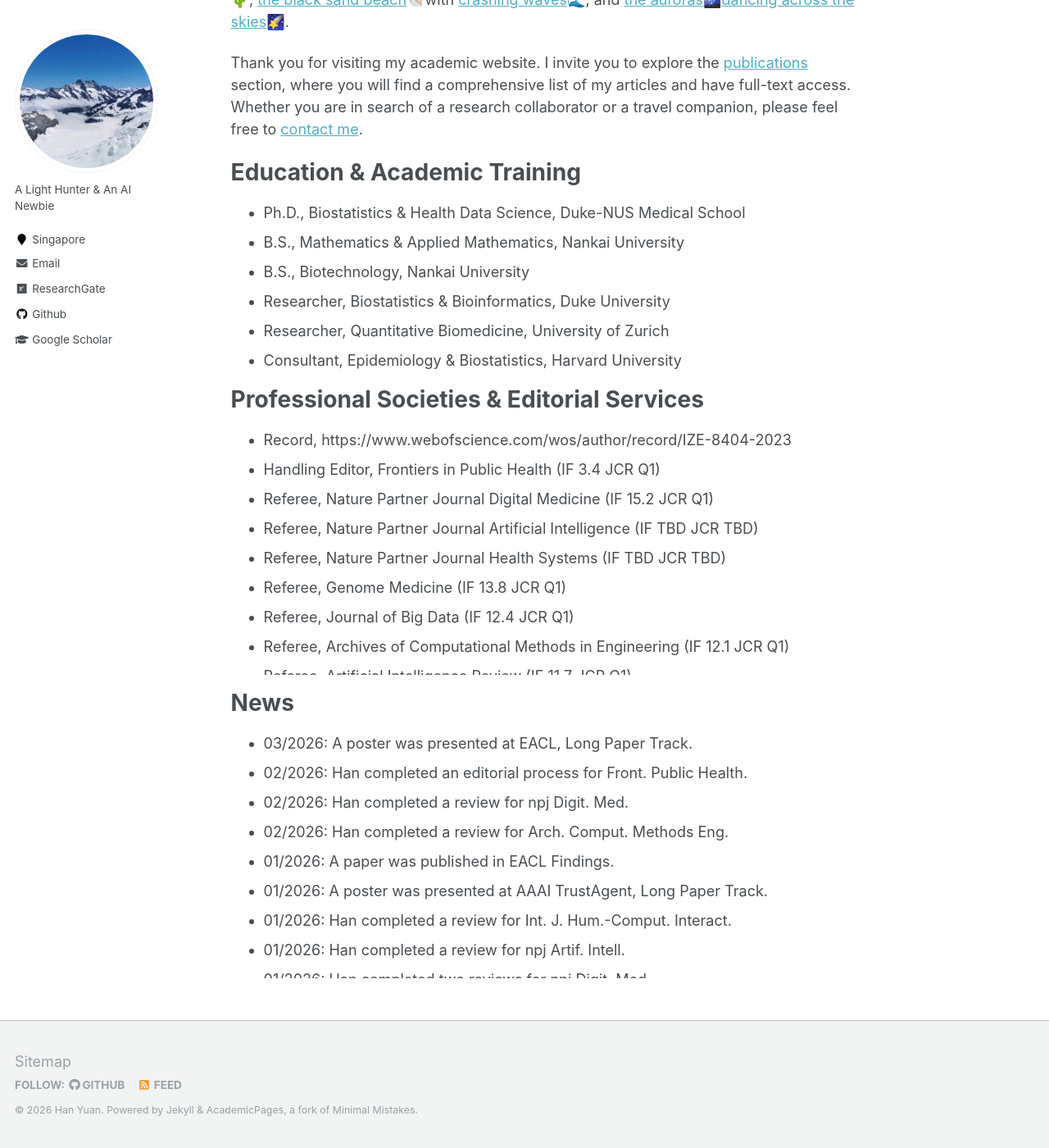
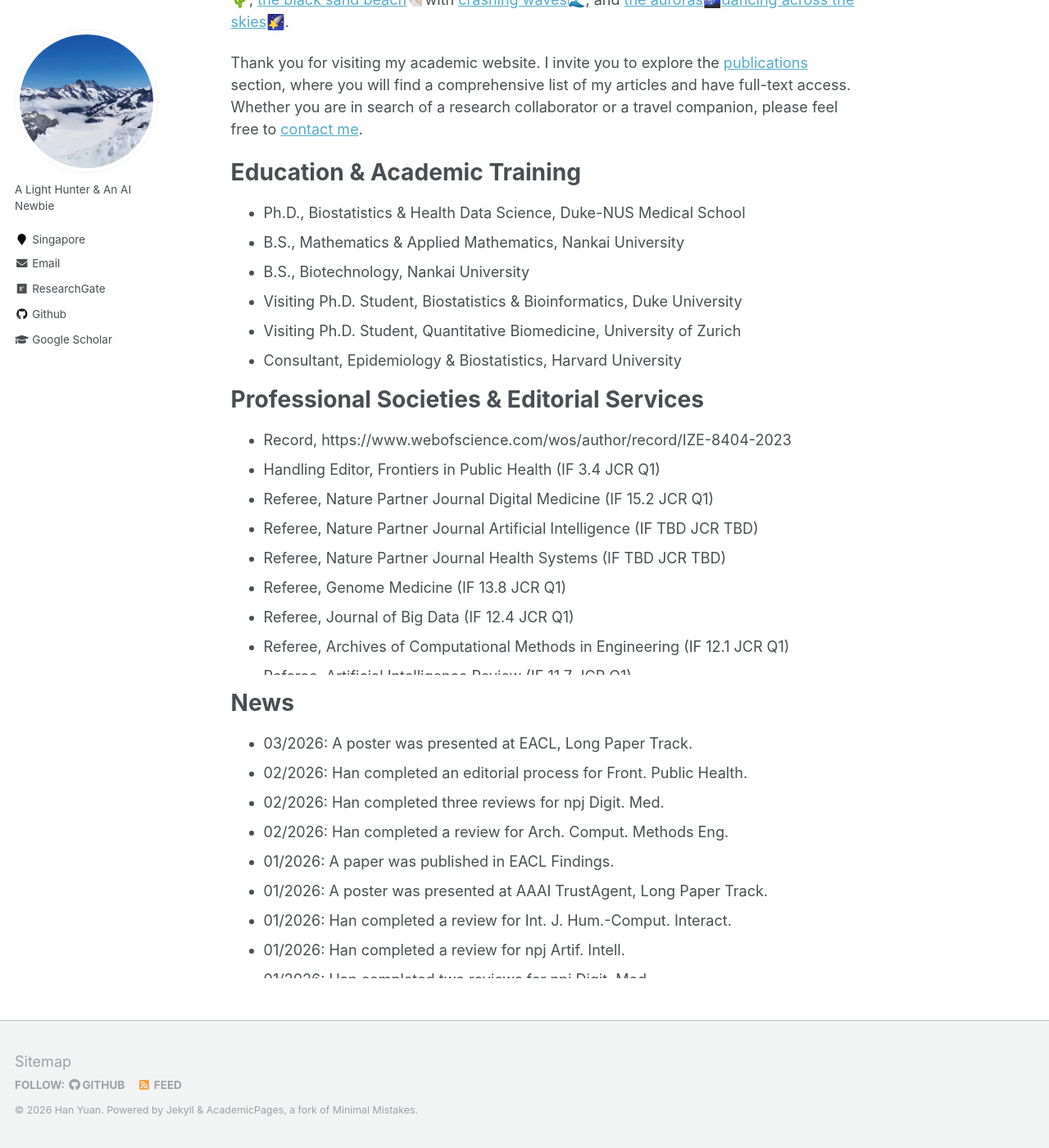
Before and after one commit to Han-Yuan-Med/Han-Yuan-Med.github.io, a Jekyll site: the page built from _pages/about.md, in a window 1280 px wide and 1400 px high, scrolled down 468 px. Shown: the whole window at 82% size. Built offline with Jekyll 4.4.1, drawn with Linux system fonts in a browser that asks for light colours.

Commit message:
Update about.md

```diff
--- a/_pages/about.md
+++ b/_pages/about.md
@@ -17,8 +17,8 @@ Thank you for visiting my academic website. I invite you to explore the [publica
 * Ph.D., Biostatistics & Health Data Science, Duke-NUS Medical School
 * B.S., Mathematics & Applied Mathematics, Nankai University
 * B.S., Biotechnology, Nankai University
-* Researcher, Biostatistics & Bioinformatics, Duke University
-* Researcher, Quantitative Biomedicine, University of Zurich
+* Visiting Ph.D. Student, Biostatistics & Bioinformatics, Duke University
+* Visiting Ph.D. Student, Quantitative Biomedicine, University of Zurich
 * Consultant, Epidemiology & Biostatistics, Harvard University
 
 # Professional Societies & Editorial Services
@@ -63,7 +63,7 @@ Thank you for visiting my academic website. I invite you to explore the [publica
 <ul style="width: auto; height: 300px; overflow: auto">
   <li>03/2026: A poster was presented at EACL, Long Paper Track.</li>
   <li>02/2026: Han completed an editorial process for Front. Public Health.</li>
-  <li>02/2026: Han completed a review for npj Digit. Med.</li>
+  <li>02/2026: Han completed three reviews for npj Digit. Med.</li>
   <li>02/2026: Han completed a review for Arch. Comput. Methods Eng.</li>
   <li>01/2026: A paper was published in EACL Findings.</li>
   <li>01/2026: A poster was presented at AAAI TrustAgent, Long Paper Track.</li>
```
